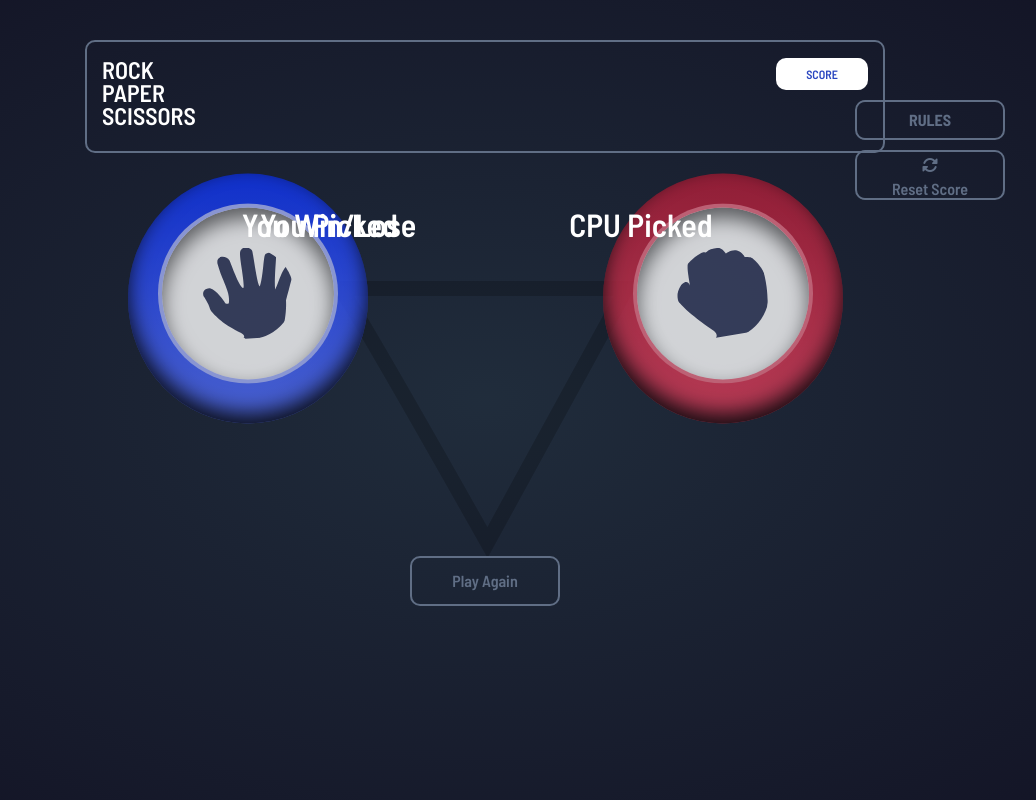
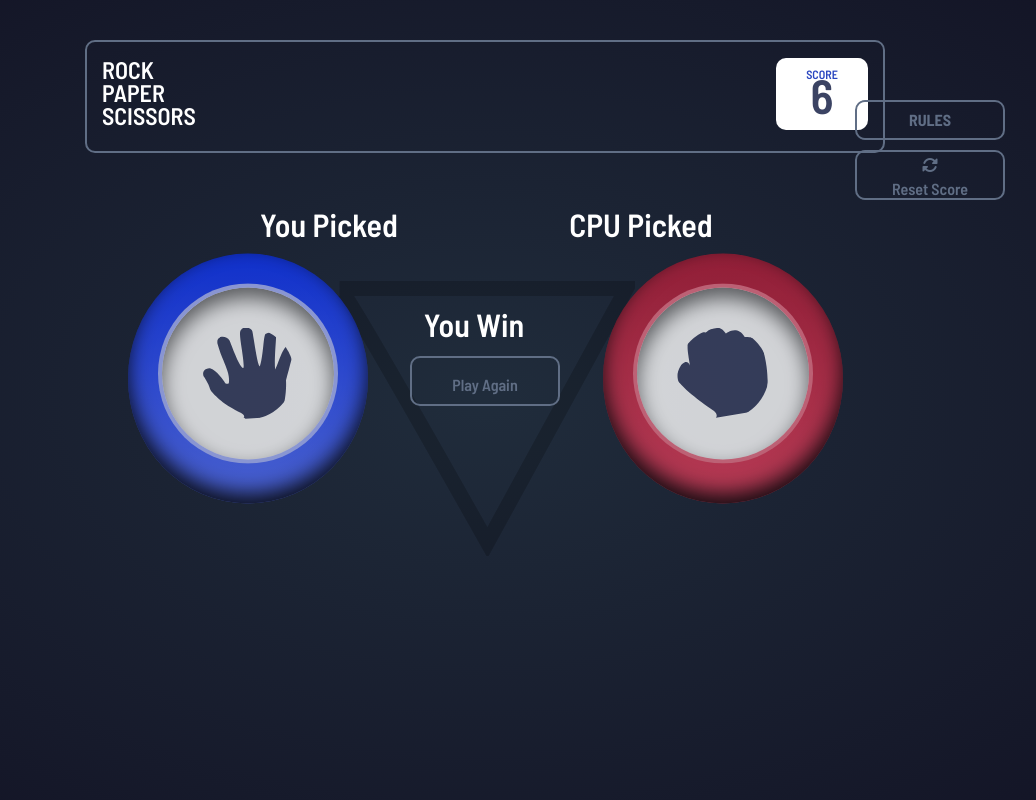
Before and after one commit to JosephThomasVasquez/FEM-RockPaperScissors, a website: page index.html in a window 1280 px wide. Both pictures are taken after a click on the picture 440 px from the left and 295 px from the top of the page. Shown: the top 800 px of the page, without its empty margins (155-1191 px from the left). Drawn offline with nearby package versions, Linux system fonts and the light colour scheme.

Commit message:
Fixed the win condition function so it works properly now

```diff
--- a/css/styles.css
+++ b/css/styles.css
@@ -103,12 +103,13 @@ body {
 .symbols-select {
     display: flex;
     width: 30%;
+    padding: 10% 0;
     align-items: center;
     justify-content: center;
 }
 
 .symbols-select > div {
-    margin: 0 15px;
+    margin: 0;
     flex: 0 0 auto;
 }
 
@@ -271,6 +272,17 @@ body {
     transition: all 0.25s ease;
 }
 
+.player-status {
+    position: absolute;
+    top: 300px;
+    width: 10%;
+    margin: 0 auto;
+    color: white;
+    font-family: var(--fontFam);
+    font-size: 2rem;
+    text-align: center;
+}
+
 .player-pick {
     position: absolute;
     width: 200px;
@@ -296,6 +308,7 @@ body {
 .play-again {
     display: block;
     position: relative;
+    top: -200px;
     width: 150px;
     height: 50px;
     background-color: rgba(0, 0, 0, 0);
--- a/js/app.js
+++ b/js/app.js
@@ -10,6 +10,11 @@ const closeModal = document.querySelector(".close-btn");
 const playerPickText = document.querySelector(".player-pick");
 const cpuPickText = document.querySelector(".cpu-pick");
 
+let symbolSet = [];
+let gameStart = true;
+let playerSelect = false;
+let playerScore = 5;
+
 let getScore = localStorage.getItem("rpsScore");
 
 // Create the main div container with the title and score
@@ -21,9 +26,7 @@ scoreHTML.appendChild(scoreAmount);
 let setScore = localStorage.setItem("rpsScore", `${1}`);
 scoreAmount.innerText = `${setScore}`;
 
-let symbolSet = [];
-let gameStart = true;
-let playerSelect = false;
+
 
 
 
@@ -56,7 +59,7 @@ const symbols = [
 
 
 
-
+let playerWin = 'You Win';
 
 // Restart Option
 const restartOption = () => {
@@ -64,8 +67,8 @@ const restartOption = () => {
   const winLossText = document.createElement("div");
   const playAgainBtn = document.createElement("button");
 
-    winLossText.innerText = 'You Win/Lose';
-    winLossText.classList.add('player-pick');
+  winLossText.classList.add(`player-status`);
+  winLossText.innerText = `${playerWin}`;
 
   pickerContainer.appendChild(restartContainer);
   restartContainer.appendChild(winLossText);
@@ -134,8 +137,6 @@ const createSymbol = (symbol) => {
 
     });
   } else if (playerSelect) {
-
-
 
     if (symbolPick.classList.contains('col-12')) {
         symbolPick.classList.remove("col-12");
@@ -259,35 +260,35 @@ const winConditions = () => {
 
         if (symbolSet[1].name === 'ROCK') {
             console.log('Player Wins!');
-        }else {
-            if (symbolSet[1].name === 'SCISSORS') {
-                console.log('CPU Wins!');
+            localStorage.setItem('rpsScore', `${playerScore += 1}`);
+            scoreAmount.innerText = `${playerScore}`;
+        }else if (symbolSet[1].name === 'SCISSORS') {
+            console.log('CPU Wins!');
             }
-        }
+        };
 
         if (symbolSet[0].name === 'SCISSORS') {
 
             if (symbolSet[1].name === 'ROCK') {
                 console.log('CPU Wins!');
-            }else {
-                if (symbolSet[1].name === 'PAPER') {
+            }else if (symbolSet[1].name === 'PAPER') {
                     console.log('Player Wins!');
+                    localStorage.setItem('rpsScore', `${playerScore += 1}`);
+                    scoreAmount.innerText = `${playerScore}`;
                 }
-            }
-        }
+            };
 
         if (symbolSet[0].name === 'ROCK') {
 
             if (symbolSet[1].name === 'SCISSORS') {
                 console.log('Player Wins!');
-            }else {
-                if (symbolSet[1].name === 'PAPER') {
+                localStorage.setItem('rpsScore', `${playerScore += 1}`);
+                scoreAmount.innerText = `${playerScore}`;
+            }else if (symbolSet[1].name === 'PAPER') {
                     console.log('CPU Wins!');
-                }
-            }
-        }
-    };
 
+            };
+        };
 };
 
 initGame();
```
